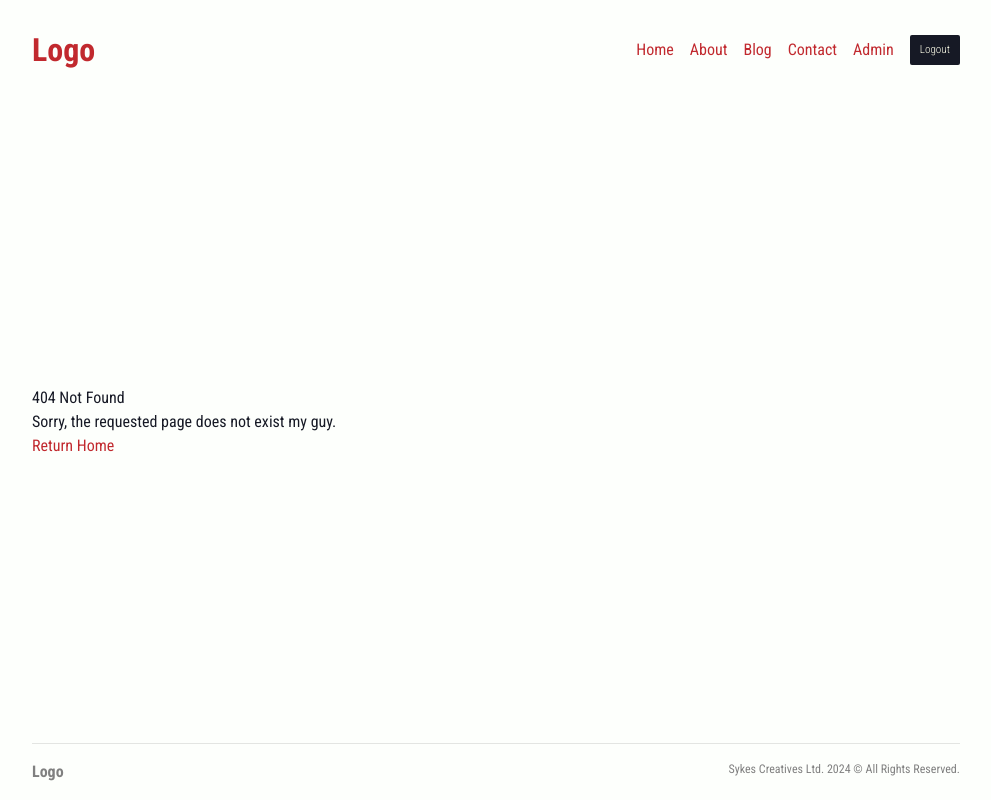
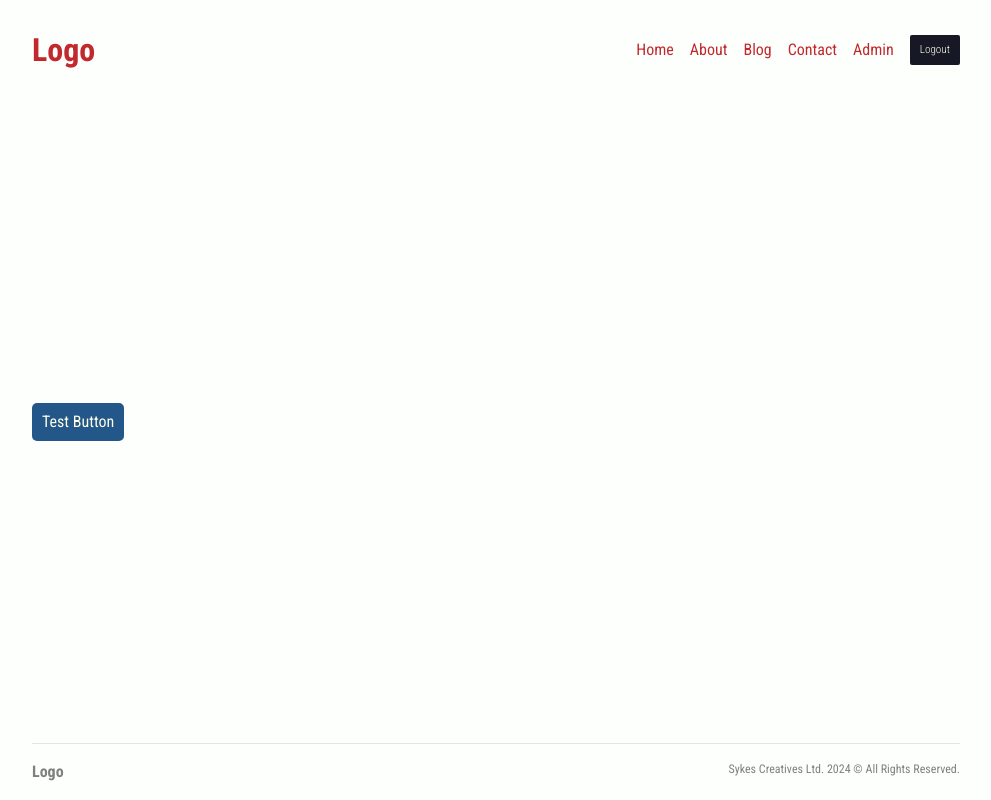
Before and after one commit to DezmenSykes/nextjs-stack-starter, a Next.js app: page /serveractions in a window 1280 px wide. Before the commit this address had no page. Shown: the whole page, without its empty margins (144-1135 px from the left). Built offline with nearby package versions, Linux system fonts and the light colour scheme.

Commit message:
Added basic server actions for forms.

```diff
--- /dev/null
+++ b/app/serveractions/page.jsx
@@ -0,0 +1,13 @@
+import { sayHello } from "@/libs/actions";
+
+const ServerActionsPage = () => {
+    return (
+        <div>
+            <form action={sayHello} method="post">
+                <button>Test Button</button>
+            </form>
+        </div>
+    )
+}
+
+export default ServerActionsPage
--- /dev/null
+++ b/libs/actions.js
@@ -0,0 +1,5 @@
+export const sayHello = async () => {
+    "use server"
+
+    console.log("Hello from server");
+}
```
